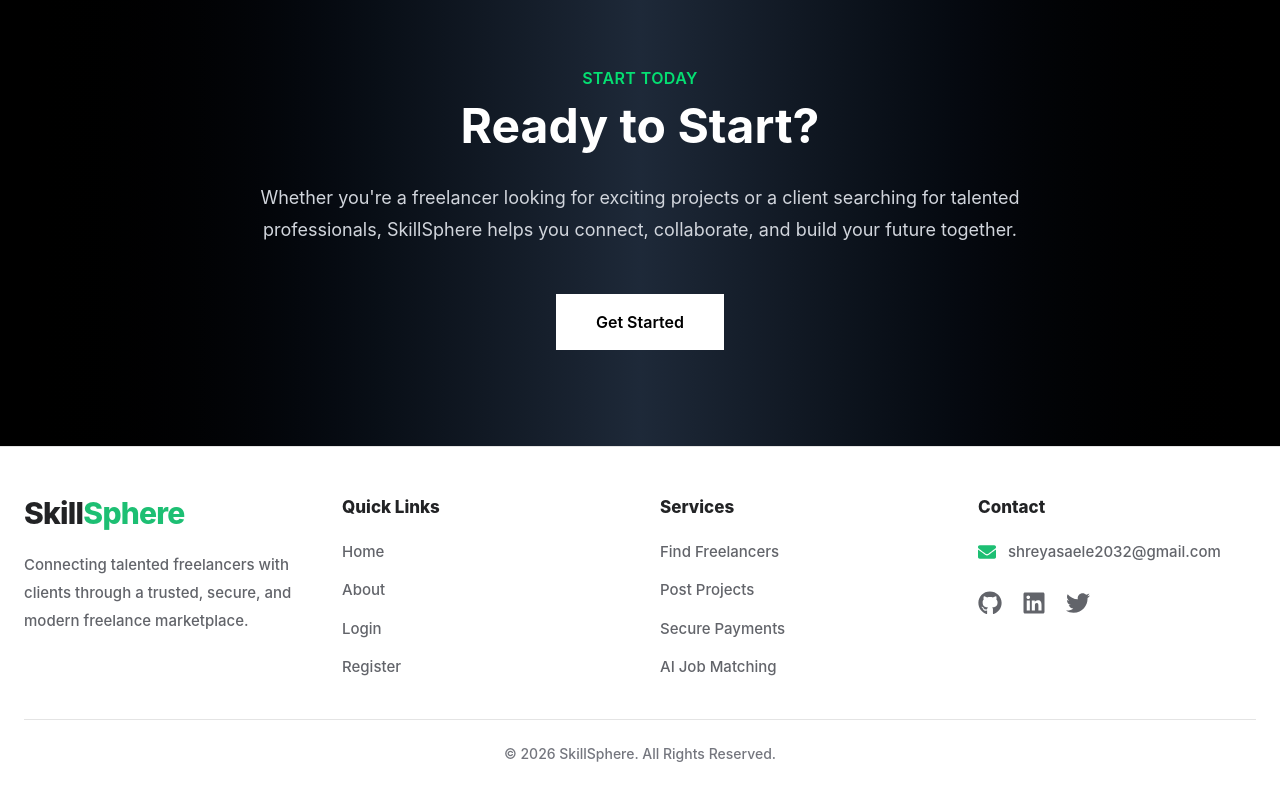
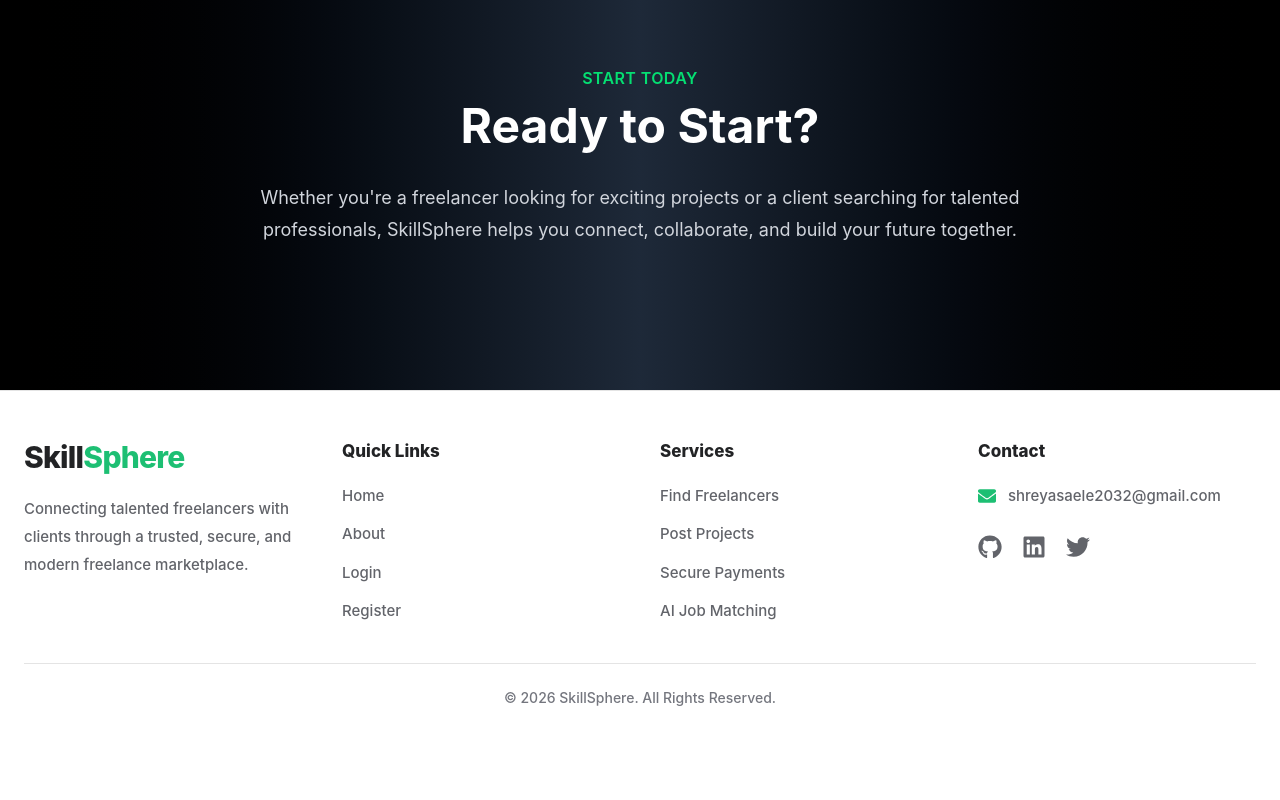
Before and after one commit to shreyasaele2032/SkillSphere, a React (Vite) app in the folder frontend/: page / in a window 1280 px wide. Shown: the part 4631-5431 px from the top of the page. After the commit the page ends 5387 px from the top, so only its background shows below. Built offline with nearby package versions, Linux system fonts and the light colour scheme.

Commit message:
added github link

```diff
--- a/frontend/src/components/Footer.jsx
+++ b/frontend/src/components/Footer.jsx
@@ -235,7 +235,7 @@ const Footer = () => {
             ">
 
               <a
-                href="https://github.com"
+                href="https://github.com/shreyasaele2032"
                 target="_blank"
                 rel="noreferrer"
                 className="
@@ -250,7 +250,7 @@ const Footer = () => {
               </a>
 
               <a
-                href="https://linkedin.com"
+                href="https://www.linkedin.com/in/shreyas-a-s-9009b6389/"
                 target="_blank"
                 rel="noreferrer"
                 className="
@@ -265,7 +265,7 @@ const Footer = () => {
               </a>
 
               <a
-                href="https://twitter.com"
+                href="https://x.com/shreyasaele?s=11"
                 target="_blank"
                 rel="noreferrer"
                 className="
--- a/frontend/src/pages/Home.jsx
+++ b/frontend/src/pages/Home.jsx
@@ -512,12 +512,7 @@ const Home = () => {
 
       <div className="mt-12">
 
-        <Link
-          to="/register"
-          className="inline-block bg-white text-black px-10 py-4 font-semibold hover:bg-gray-200 hover:scale-105 transition-all duration-300"
-        >
-          Get Started
-        </Link>
+
 
       </div>
 
```
